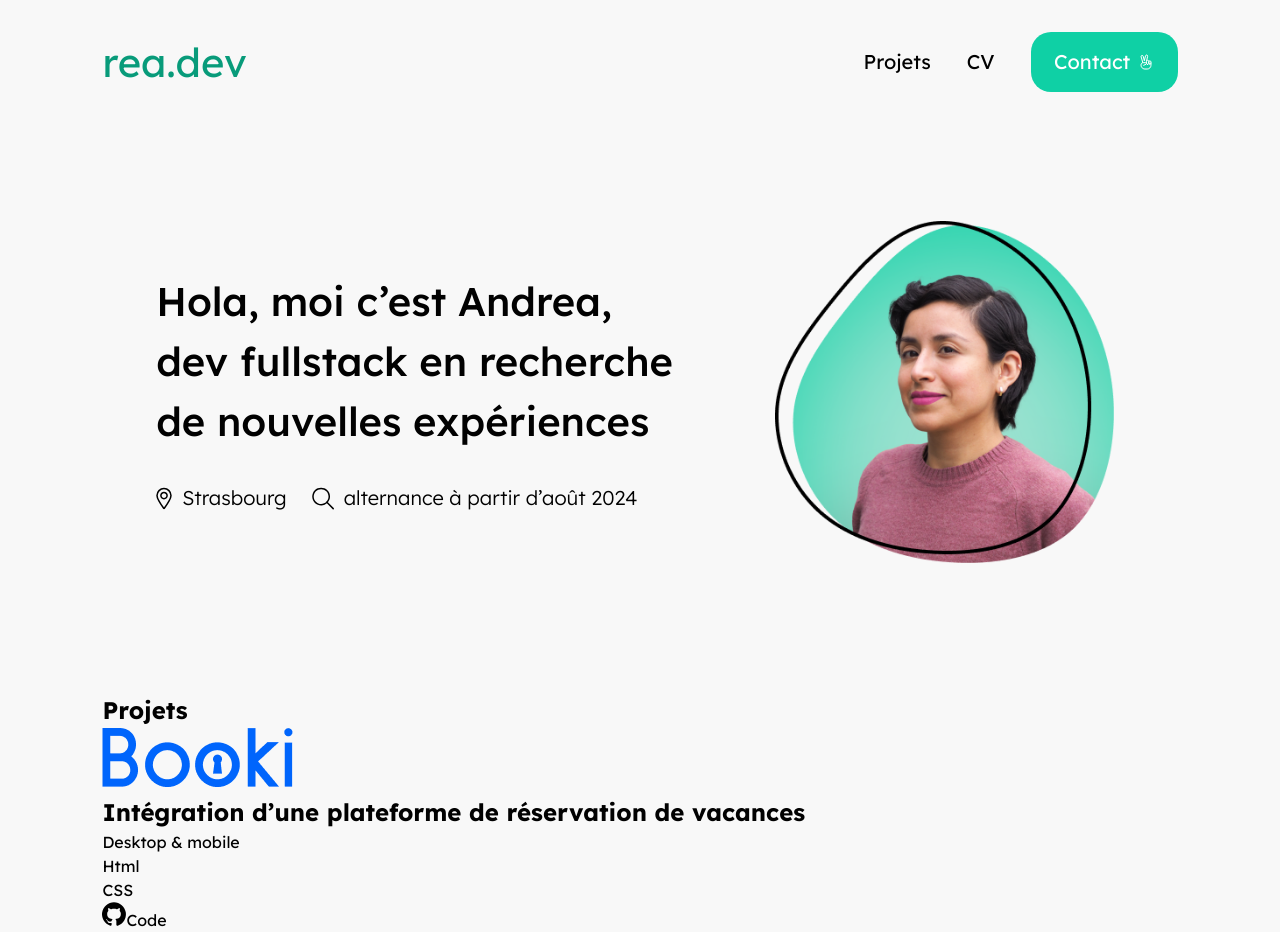
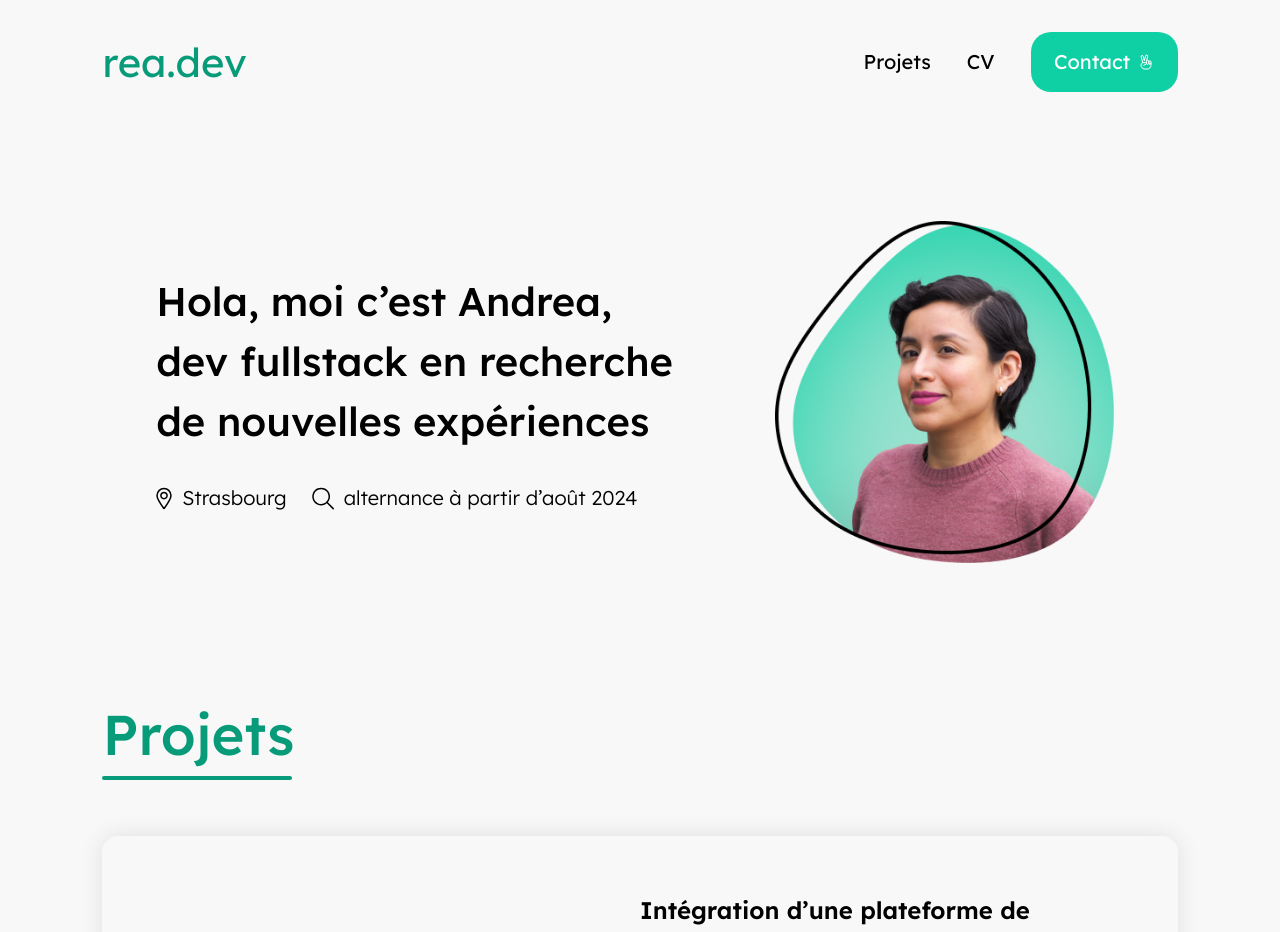
Before and after one commit to Andreasolisgarcia/Rea, a React (Vite) app: page / in a window 1280 px wide. Shown: the top 932 px of the page. Built offline with nearby package versions, Linux system fonts and the light colour scheme.

Commit message:
card style added

```diff
--- a/src/assets/Styles/_projectCard.scss
+++ b/src/assets/Styles/_projectCard.scss
@@ -0,0 +1,40 @@
+.card-project {
+  display: grid;
+  grid-template-columns: 1fr 1fr;
+  box-shadow: 0px 0px 24px 0px rgba(0, 0, 0, 0.1);
+  border-radius: 16px;
+  padding: 56px 80px;
+
+  .logo-container {
+    @include flexCenter;
+  }
+
+  .card-info {
+    h2 {
+      font-size: 24px;
+      font-weight: 600;
+      margin-bottom: 1%;
+    }
+    p {
+      font-size: 14px;
+      font-weight: 300;
+    }
+
+    ul {
+      margin: 5% 0;
+      display: flex;
+      li {
+        padding-right: 20px;
+      }
+    }
+
+    .project-links {
+      li {
+        padding-right: 40px;
+        img {
+          margin-right: 16px;
+        }
+      }
+    }
+  }
+}
--- a/src/assets/Styles/_projects.scss
+++ b/src/assets/Styles/_projects.scss
@@ -0,0 +1,17 @@
+.projects-section {
+  h1 {
+    color: $primary-color;
+    font-size: 56px;
+    font-weight: 500;
+    margin-bottom: 7vh;
+
+    &::after {
+      content: " ";
+      display: block;
+      width: 190px;
+      height: 4px;
+      background: $primary-color;
+      border-radius: 4px;
+    }
+  }
+}
--- a/src/assets/Styles/_settings.scss
+++ b/src/assets/Styles/_settings.scss
@@ -1,13 +1,11 @@
-@import url('https://fonts.googleapis.com/css2?family=Lexend:wght@100..900&display=swap');
+@import url("https://fonts.googleapis.com/css2?family=Lexend:wght@100..900&display=swap");
 
 :root {
   font-family: Inter, system-ui, Avenir, Helvetica, Arial, sans-serif;
   line-height: 1.5;
   font-weight: 400;
-
   color: rgb(1, 1, 1);
   background-color: #f8f8f8;
-
 }
 
 * {
@@ -19,7 +17,7 @@
 body {
   width: 84vw;
   margin: 4vh auto;
-    font-family: 'Lexend', sans-serif;
+  font-family: "Lexend", sans-serif;
 }
 
 li {
--- /dev/null
+++ b/src/assets/Styles/_variables.scss
@@ -0,0 +1 @@
+$primary-color: #089B7A;
--- a/src/assets/Styles/main.scss
+++ b/src/assets/Styles/main.scss
@@ -1,6 +1,7 @@
-@import './settings';
-@import './mixins';
-@import './nav';
-@import './hero';
-@import './projects';
-@import './projectCard';
+@import "./settings";
+@import "./variables";
+@import "./mixins";
+@import "./nav";
+@import "./hero";
+@import "./projects";
+@import "./projectCard";
--- a/src/components/ProjectCard.jsx
+++ b/src/components/ProjectCard.jsx
@@ -1,21 +1,30 @@
-import gitLogo from '/GitLogo.svg'
-import videoPlayerLogo from '/video-player-logo.svg'
-import bookiLogo from '../assets/images/project-logos/booki.png'
+import gitLogo from "/GitLogo.svg";
+import videoPlayerLogo from "/video-player-logo.svg";
+import bookiLogo from "../assets/images/project-logos/booki.png";
 
 const ProjectCard = () => {
   return (
-    <article>
-      <img src={bookiLogo} alt="" />
-      <div className="card-content">
+    <article className="card-project">
+      <div className="logo-container">
+        <img src={bookiLogo} alt="" />
+      </div>
+
+      <div className="card-info">
         <h2>Intégration d’une plateforme de réservation de vacances</h2>
         <p>Desktop & mobile</p>
         <ul className="technologies">
-            <li>Html</li>
-            <li>CSS</li>
+          <li>Html</li>
+          <li>CSS</li>
         </ul>
         <ul className="project-links">
-            <li><img src={gitLogo} alt="Github Logo" />Code</li>
-            <li><img src={videoPlayerLogo} alt="" />Live-Demo</li>
+          <li>
+            <img src={gitLogo} alt="Github Logo" />
+            Code
+          </li>
+          <li>
+            <img src={videoPlayerLogo} alt="" />
+            Live-Demo
+          </li>
         </ul>
       </div>
     </article>
--- a/src/components/Projects.jsx
+++ b/src/components/Projects.jsx
@@ -1,13 +1,14 @@
 import ProjectCard from "./ProjectCard";
 
 const Projects = () => {
-    return (
-        <section>
-            <h1> Projets </h1>
-            <ProjectCard/>
-
-        </section>
-    );
+  return (
+    <section className="projects-section">
+      <h1> Projets </h1>
+      <div className="projects">
+        <ProjectCard />
+      </div>
+    </section>
+  );
 };
 
 export default Projects;
```
Lines whose indentation alone changed are shown as unchanged.
